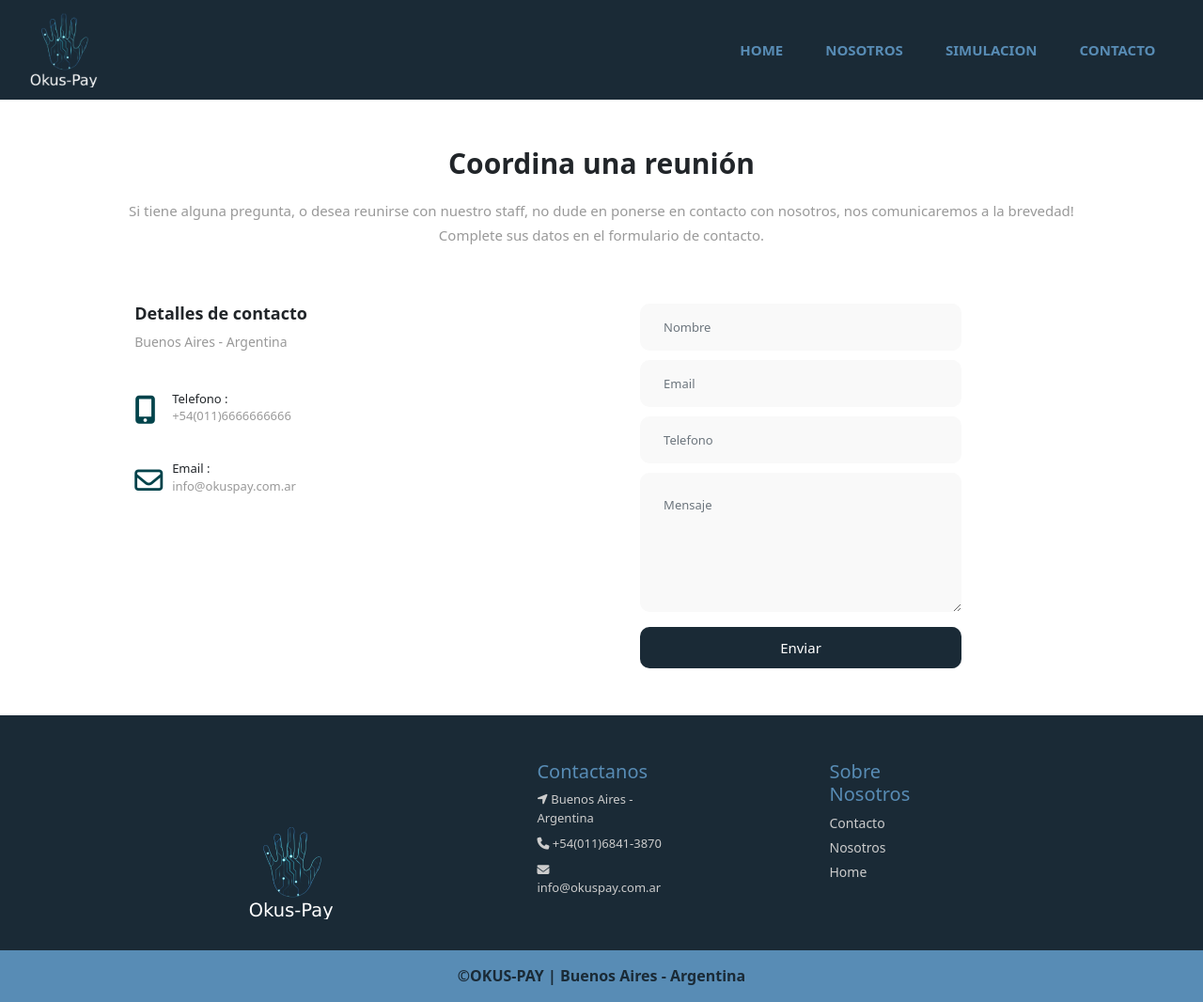
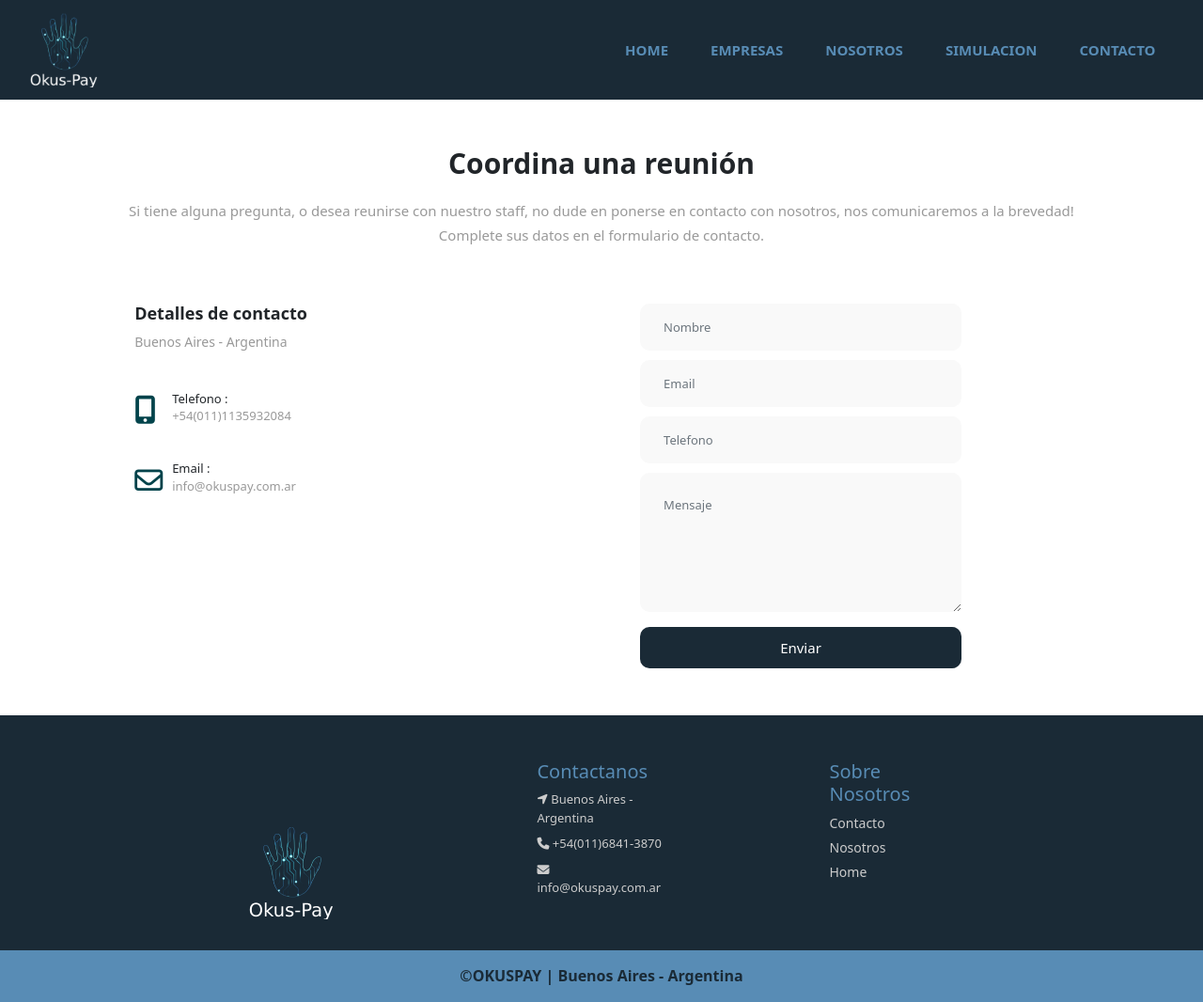
Before and after one commit to Ramasalerno/okus-pay, a React (Create React App) app: page /contacto in a window 1280 px wide. Shown: the whole page at 94% size. Built offline with nearby package versions, Linux system fonts and the light colour scheme.

Commit message:
modifico textos y enlaces home

```diff
--- a/public/index.html
+++ b/public/index.html
@@ -7,7 +7,7 @@
     <meta name="Okus-Pay OFICIAL" content="Okus-Pay OFFICIAL WEBSITE"/>
     <meta name="author" content="Ramiro Salerno" />
     <meta name="robots" content="follow"/>
-    <meta name="description" content="Okus-Pay va más allá de los límites convencionales. No necesitas llevar tu teléfono ni billetera. La libertad financiera está literalmente en la palma de tu mano."/>
+    <meta name="description" content="OkusPay va más allá de los límites convencionales. No necesitas llevar tu teléfono ni billetera. La libertad financiera está literalmente en la palma de tu mano."/>
 
     <!-- CDN ICONOS -->
     <link rel="stylesheet" href="https://stackpath.bootstrapcdn.com/bootstrap/4.1.3/css/bootstrap.min.css" integrity="sha384-MCw98/SFnGE8fJT3GXwEOngsV7Zt27NXFoaoApmYm81iuXoPkFOJwJ8ERdknLPMO" crossorigin="anonymous">
@@ -24,7 +24,7 @@
     <!-- EFECTO ANIMADO REACT -->
     <link rel="stylesheet" href="https://cdnjs.cloudflare.com/ajax/libs/animate.css/4.1.1/animate.min.css">
 
-    <title>Okus-Pay | Official Website</title>
+    <title>OkusPay | Official Website</title>
   </head>
   <body>
     <noscript>Designed by Ramiro</noscript>
--- a/src/components/Bienvenida/Bienvenida.js
+++ b/src/components/Bienvenida/Bienvenida.js
@@ -6,7 +6,7 @@ import { Link } from 'react-router-dom'
 export const Bienvenida = () => {
   return (
     <div className='titulosPrincipales mt-5'>
-        <h1 className='titulo'>Explora la innovación de Okus-Pay y contáctanos para más detalles</h1>
+        <h1 className='titulo'>Explora la innovación de OkusPay y contáctanos para más detalles</h1>
             <div>
                 <Link to="/contacto" className='buttonHomeP'>
                     <span>Contactenos!</span>
--- a/src/components/FlexFeatures/FlexFeatures.js
+++ b/src/components/FlexFeatures/FlexFeatures.js
@@ -47,7 +47,7 @@ export default function FlexFeatures() {
                   </span>
                   <h3 className="h3-3col mt-4">Libertad Total de Pago</h3>
                   <p className="p-3col">
-                  Con Okus-Pay, los usuarios pueden salir sin preocuparse por el teléfono o la billetera. Olvídate de depender de la batería del teléfono o la conexión a internet. Okus-Pay ofrece libertad total de pago, simplificando la experiencia del usuario.
+                  Con OkusPay, los usuarios pueden salir sin preocuparse por el teléfono o la billetera. Olvídate de depender de la batería del teléfono o la conexión a internet. Okus-Pay ofrece libertad total de pago, simplificando la experiencia del usuario.
                   </p>
                 </div>
                 {/*<!-- center --> */}
@@ -64,7 +64,7 @@ export default function FlexFeatures() {
                   </span>
                   <h3 className="h3-3col mt-4">Soporte Inmediato y Personalizado</h3>
                   <p className="p-3col">
-                  En Okus-Pay, nos enorgullece ofrecer un soporte excepcional. Contáctanos a través de nuestro soporte web, WhatsApp o línea telefónica. Nuestro equipo está listo para ayudarte, con un tiempo de respuesta promedio inferior a 5 minutos.
+                  En OkusPay, nos enorgullece ofrecer un soporte excepcional. Contáctanos a través de nuestro soporte web, WhatsApp o línea telefónica. Nuestro equipo está listo para ayudarte, con un tiempo de respuesta promedio inferior a 5 minutos.
                   </p>
                 </div>
                 {/*<!-- center --> */}
@@ -78,7 +78,7 @@ export default function FlexFeatures() {
                   </span>
                   <h3 className="h3-3col mt-4">Innovando desde el 2023</h3>
                   <p className="p-3col">
-                  Okus-Pay ha tomado vuelo en el mundo de las fintech desde el 2023, sirviendo a las principales empresas del sector. Aunque aún no contamos con casos de éxito registrados, estamos construyendo el futuro de los pagos biométricos.
+                  OkusPay ha tomado vuelo en el mundo de las fintech desde el 2023, sirviendo a las principales empresas del sector. Aunque aún no contamos con casos de éxito registrados, estamos construyendo el futuro de los pagos biométricos.
                   </p>
                 </div>
                 {/*<!-- center --> */}
@@ -92,7 +92,7 @@ export default function FlexFeatures() {
                   </span>
                   <h3 className="h3-3col mt-4">Libertad en la palma de tu mano</h3>
                   <p className="p-3col">
-                  Okus-Pay va más allá de los límites convencionales. No necesitas llevar tu teléfono ni billetera. La libertad financiera está literalmente en la palma de tu mano. Olvídate de depender de la batería del teléfono o de la conectividad a internet. Con Okus-Pay, la simplicidad se encuentra en cada transacción.
+                  OkusPay va más allá de los límites convencionales. No necesitas llevar tu teléfono ni billetera. La libertad financiera está literalmente en la palma de tu mano. Olvídate de depender de la batería del teléfono o de la conectividad a internet. Con Okus-Pay, la simplicidad se encuentra en cada transacción.
                   </p>
                 </div>
                 </div>
--- a/src/components/InfoHome/InfoHome.js
+++ b/src/components/InfoHome/InfoHome.js
@@ -9,16 +9,16 @@ return (
 
     <section id="caracteristicas" className="caracteristicas"><div className="width_wrap">
 
-    <div className="titulo">El respaldo de la infraestructura más poderosa</div>
+    <div className="titulo" id='empresas'>El respaldo de la infraestructura más poderosa</div>
 
     <AnimationOnScroll animateIn="animate__fadeInRight">
-    <div className="fila-carac">
+    <div className="fila-carac" >
         <div className="imagen"><img src={"/imagenes/servicios/vector1.svg"} className="exclusivo" alt=""/>
         </div>
 
-        <div className="texto">
-        <h3 className="subtitulo">Pensado para tu negocio</h3>
-        <p className="parrafo">Con el plan Okus-Pay, aseguras un servidor dedicado exclusivamente para tu plataforma de cobros. Garantizamos una conexión óptima para impulsar el éxito de tu empresa. La infraestructura robusta de Okus-Pay está diseñada para respaldar la dinámica del negocio y brindar una experiencia informática sin igual. ¡Confía en Okus-Pay para llevar tus cobros al siguiente nivel!</p>
+        <div className="texto" >
+            <h3  className="subtitulo" >Pensado para tu negocio</h3>
+        <p className="parrafo">Con el plan OkusPay, aseguras un servidor dedicado exclusivamente para tu plataforma de cobros. Garantizamos una conexión óptima para impulsar el éxito de tu empresa. La infraestructura robusta de Okus-Pay está diseñada para respaldar la dinámica del negocio y brindar una experiencia informática sin igual. ¡Confía en Okus-Pay para llevar tus cobros al siguiente nivel!</p>
         </div>
     </div>
     </AnimationOnScroll>
@@ -29,7 +29,7 @@ return (
     <div className="fila-carac column-reverse">
         <div className="texto">
             <h3 className="subtitulo">Actualización y seguridad</h3>
-            <p className="parrafo">En Okus-Pay, nuestro servicio abarca la actualización y aplicación de parches. Nos comprometemos a brindarte la máxima seguridad y rendimiento que tu negocio requiere. Con Okus-Pay, tu plataforma estará siempre al día, fortalecida contra amenazas y optimizada para un rendimiento excepcional. ¡Confía en nosotros para mantener tu operación siempre segura y en su mejor forma!
+            <p className="parrafo">En OkusPay, nuestro servicio abarca la actualización y aplicación de parches. Nos comprometemos a brindarte la máxima seguridad y rendimiento que tu negocio requiere. Con Okus-Pay, tu plataforma estará siempre al día, fortalecida contra amenazas y optimizada para un rendimiento excepcional. ¡Confía en nosotros para mantener tu operación siempre segura y en su mejor forma!
             </p>
         </div>
         <div className="imagen"><img src={"/imagenes/servicios/vector1.svg"} className="escudo" alt=""/>
--- a/src/components/Navbar/Navbar.js
+++ b/src/components/Navbar/Navbar.js
@@ -22,6 +22,7 @@ export default class Barra1 extends Component {
               <Navbar.Collapse id="navbarScroll" className='colt'>
                 <Nav className="me-auto my-2 my-lg-0"style={{ height: '100%' }}>
                 <Link to="/" className='linkeado'>Home</Link>
+                <a href="#empresas" className='linkeado'>Empresas</a>
                 <Link to="/nosotros" className='linkeado'>Nosotros</Link>
                 <a href="https://okuspay.netlify.app/" className='linkeado'>Simulacion</a>
                 <Link to="/contacto" className='linkeado'>Contacto</Link>
--- a/src/components/PostFooter/PostFooter.js
+++ b/src/components/PostFooter/PostFooter.js
@@ -5,7 +5,7 @@ export const PostFooter = () => {
   return (
     <div className='postFooter'>
         <div className="footerFinal">
-            <p className="text-center">©OKUS-PAY | Buenos Aires - Argentina </p>
+            <p className="text-center">©OKUSPAY | Buenos Aires - Argentina </p>
         </div>
     </div>
   )
--- a/src/components/pages/Contacto/Contacto.js
+++ b/src/components/pages/Contacto/Contacto.js
@@ -37,7 +37,7 @@ return (
                                 <i className="fas fa-mobile-alt"></i>
                                 <h4 className="d-inline-block">Telefono :
                                     <br/>
-                                    <span>+54(011)6666666666</span></h4>
+                                    <span>+54(011)1135932084</span></h4>
                             </div>
                             <div className="info">
                                 <i className="far fa-envelope"></i>
```
